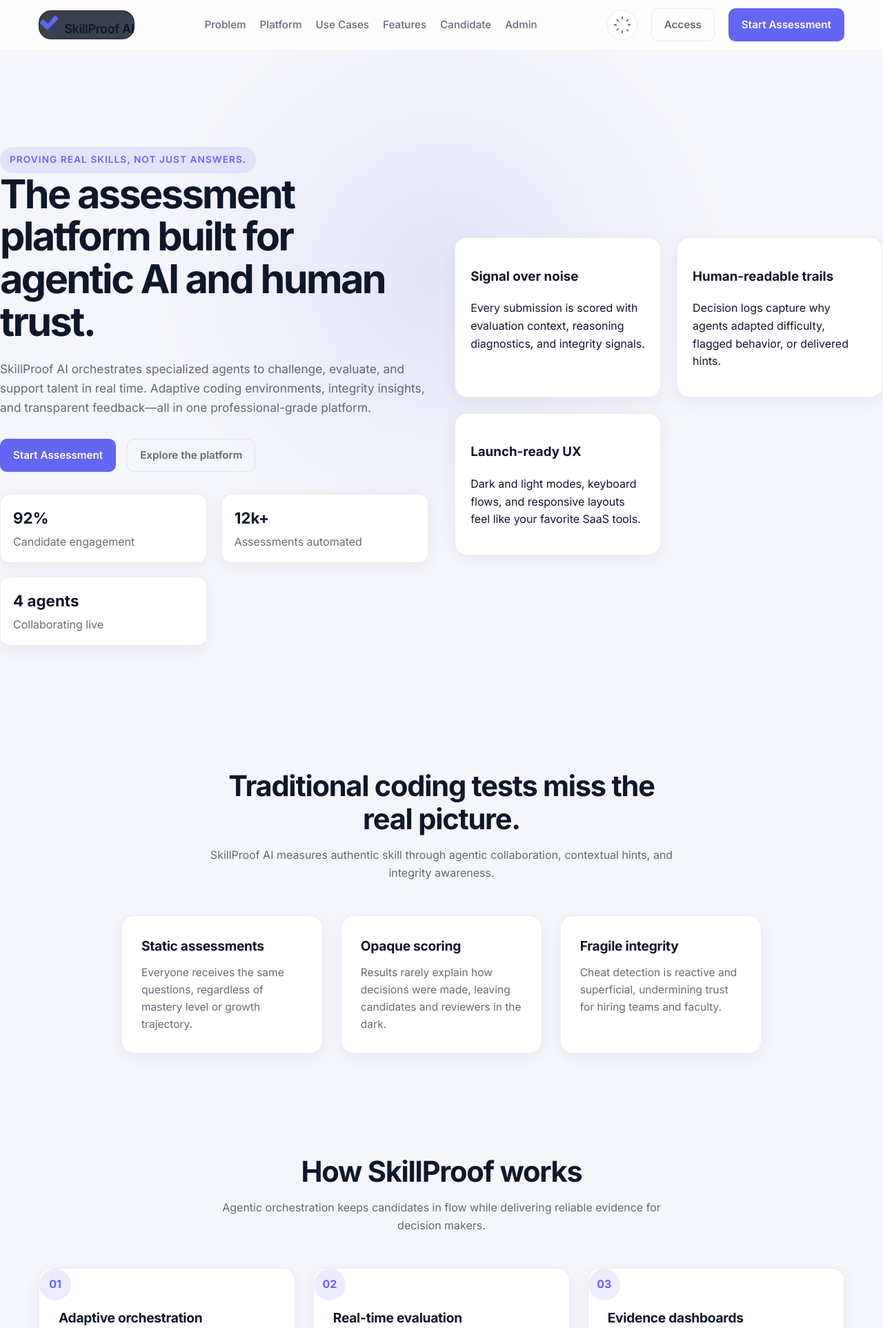
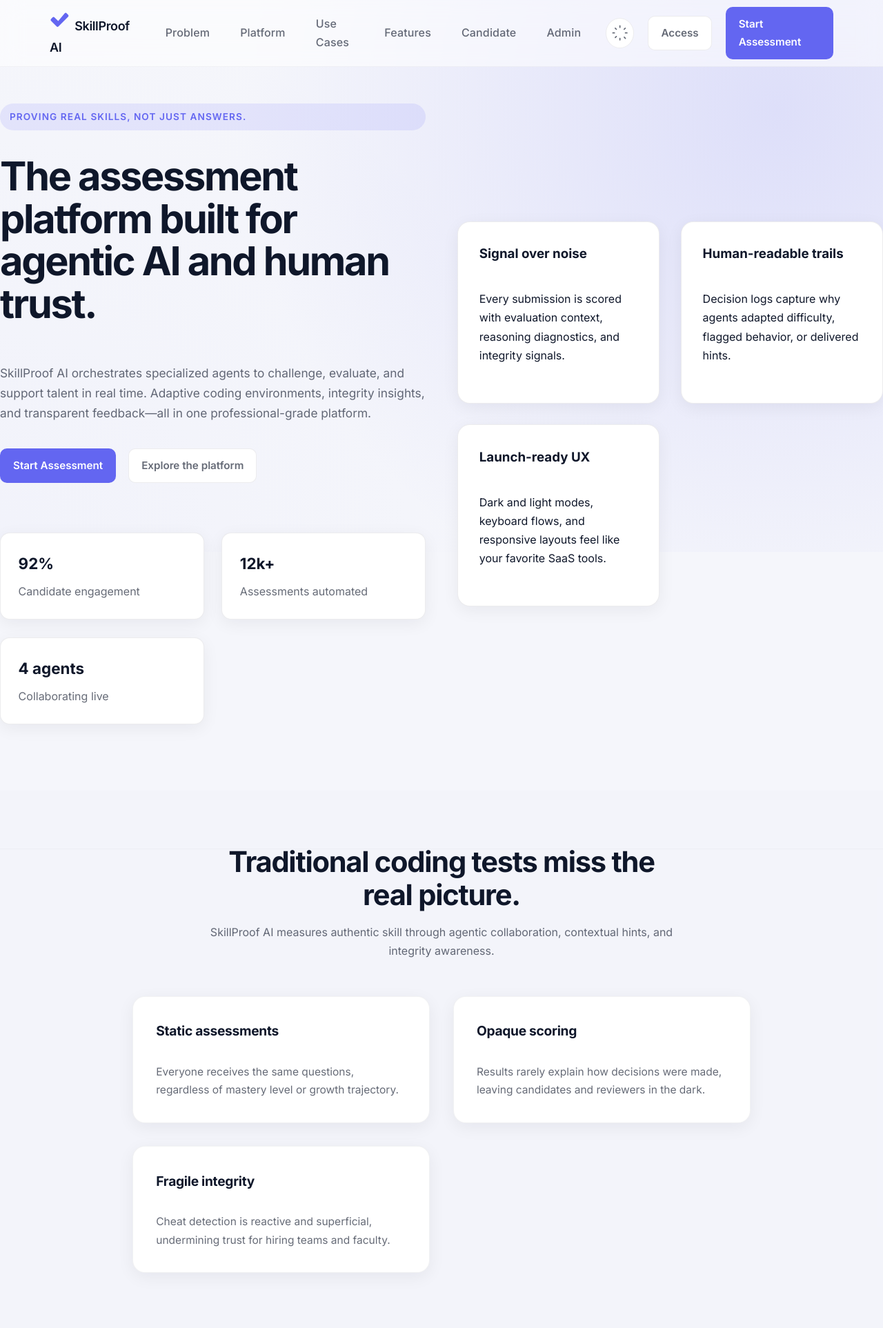
Before and after one commit to Aditya-jod/proj-skill-proof-ai, a FastAPI app: page / in a window 1280 px wide. Shown: the top 1925 px of the page at 69% size. Run offline with FastAPI, Linux system fonts and the light colour scheme; parts of the project's set-up code (start-up, migrations or seed data) failed here and were passed over.

Commit message:
feat: enhanced desgin and alignment

```diff
--- a/static/css/app.css
+++ b/static/css/app.css
@@ -5,6 +5,7 @@
   --bg-soft: #f5f6fb;
   --bg-surface: #ffffff;
   --bg-elevated: #ffffff;
+  --card-surface: #ffffff;
   --surface-900: #0f172a;
   --border-soft: rgba(15, 23, 42, 0.08);
   --text-primary: #0f172a;
@@ -22,8 +23,16 @@
   --radius-md: 14px;
   --radius-sm: 10px;
   --radius-pill: 999px;
-  --nav-height: 72px;
+  --nav-height: 96px;
   --transition-base: 180ms ease;
+  --space-2xs: 8px;
+  --space-xs: 12px;
+  --space-sm: 18px;
+  --space-md: 24px;
+  --space-lg: 36px;
+  --space-xl: 52px;
+  --space-2xl: 84px;
+  --space-3xl: 124px;
 }
 
 [data-theme="dark"] {
@@ -32,6 +41,7 @@
   --bg-soft: #0b1120;
   --bg-surface: #111827;
   --bg-elevated: #1f2937;
+  --card-surface: color-mix(in srgb, #1f2937 94%, transparent);
   --surface-900: #0f172a;
   --text-100: #f8fafc;
   --radius-pill: 999px;
@@ -57,7 +67,31 @@ body {
   background: var(--bg-soft);
   color: var(--text-primary);
   -webkit-font-smoothing: antialiased;
-  line-height: 1.6;
+  line-height: 1.7;
+}
+
+body {
+  padding-top: calc(var(--nav-height) - var(--space-sm));
+}
+
+body.page-access {
+  padding-top: 0;
+}
+
+body.page-landing {
+  background: radial-gradient(circle at top 20% right 12%, color-mix(in srgb, var(--accent) 16%, transparent) 0%, transparent 60%),
+    radial-gradient(circle at bottom left, color-mix(in srgb, var(--accent-soft) 18%, transparent) 0%, transparent 58%), var(--bg-soft);
+}
+
+p {
+  margin: 0 0 var(--space-md);
+}
+
+h1,
+h2,
+h3,
+h4 {
+  margin: 0 0 var(--space-sm);
 }
 
 a {
@@ -104,7 +138,7 @@ main {
 .shell {
   width: min(100%, var(--shell-max-width, 1400px));
   margin: 0 auto;
-  padding: 0 clamp(24px, 5vw, 56px);
+  padding: 0 clamp(32px, 6vw, 72px);
 }
 
 .shell-wide {
@@ -116,12 +150,14 @@ main {
 }
 
 .site-header {
-  position: sticky;
+  position: fixed;
   top: 0;
-  z-index: 900;
+  left: 0;
+  right: 0;
+  z-index: 1000;
   backdrop-filter: blur(16px);
-  background: color-mix(in srgb, var(--bg-surface) 78%, transparent);
-  border-bottom: 1px solid color-mix(in srgb, var(--border-soft) 60%, transparent);
+  background: color-mix(in srgb, var(--bg-surface) 54%, transparent);
+  border-bottom: 1px solid color-mix(in srgb, var(--border-soft) 48%, transparent);
 }
 
 .site-header .shell {
@@ -129,12 +165,13 @@ main {
   align-items: center;
   justify-content: space-between;
   height: var(--nav-height);
+  gap: var(--space-md);
 }
 
 .brand {
-  background: color-mix(in srgb, var(--surface-900) 82%, transparent);
-  border-radius: var(--radius-lg);
-  border: 1px solid color-mix(in srgb, var(--surface-900) 68%, transparent);
+  background: transparent;
+  border-radius: 0;
+  border: none;
   font-weight: 600;
   font-size: 1.125rem;
   letter-spacing: -0.02em;
@@ -154,15 +191,39 @@ main {
 }
 
 .primary-nav a {
+  position: relative;
+  display: inline-flex;
+  align-items: center;
+  padding: var(--space-2xs) var(--space-xs);
   color: var(--text-secondary);
   font-weight: 500;
-  font-size: 0.95rem;
-  transition: color var(--transition-base);
+  font-size: 1rem;
+  letter-spacing: 0.01em;
+  transition: color 180ms ease, transform 180ms ease;
 }
 
 .primary-nav a:hover,
 .primary-nav a:focus {
   color: var(--accent);
+  transform: translateY(-1px);
+}
+
+.primary-nav a::after {
+  content: '';
+  position: absolute;
+  left: var(--space-xs);
+  right: var(--space-xs);
+  bottom: calc(var(--space-2xs) * -0.2);
+  height: 2px;
+  background: currentColor;
+  transform: scaleX(0);
+  transform-origin: center;
+  transition: transform 200ms ease;
+}
+
+.primary-nav a:hover::after,
+.primary-nav a:focus::after {
+  transform: scaleX(1);
 }
 
 .button {
@@ -189,6 +250,7 @@ main {
 
 .button-muted {
   background: transparent;
+  background-color: #ffffff;
   color: var(--text-secondary);
   border-color: var(--border-soft);
 }
@@ -230,16 +292,30 @@ main {
 }
 
 .section {
-  padding: 88px 0;
+  padding: clamp(96px, 14vh, var(--space-3xl)) 0;
+  position: relative;
 }
 
 .section.tight {
-  padding: 60px 0;
+  padding: clamp(72px, 10vh, var(--space-2xl)) 0;
+}
+
+main > .section:nth-of-type(even) {
+  background: color-mix(in srgb, var(--accent-soft) 12%, var(--bg-soft));
+}
+
+main > .section:nth-of-type(even)::after {
+  content: '';
+  position: absolute;
+  inset: var(--space-2xl) 0 auto;
+  height: 1px;
+  background: color-mix(in srgb, var(--border-soft) 60%, transparent);
+  opacity: 0.4;
 }
 
 .section-header {
   max-width: 680px;
-  margin: 0 auto 48px;
+  margin: 0 auto var(--space-xl);
   text-align: center;
 }
 
@@ -256,9 +332,9 @@ main {
 }
 
 .hero {
-  padding: 140px 0 120px;
+  padding: clamp(48px, 9vh, 96px) 0 clamp(92px, 12vh, 132px);
   display: grid;
-  gap: clamp(36px, 3vw, 56px);
+  gap: clamp(42px, 3.6vw, 64px);
   align-items: center;
   grid-template-columns: repeat(auto-fit, minmax(320px, 1fr));
 }
@@ -266,24 +342,25 @@ main {
 .hero-copy {
   max-width: 640px;
   justify-self: start;
+  display: grid;
+  gap: var(--space-lg);
 }
 
 .hero-copy h1 {
   font-size: clamp(2.6rem, 4.4vw + 1rem, 3.6rem);
   line-height: 1.07;
-  letter-spacing: -0.045em;
-  margin: 0 0 24px;
+  letter-spacing: -0.04em;
 }
 
 .hero-copy p {
   color: var(--text-secondary);
   font-size: 1.08rem;
-  margin: 0 0 32px;
+  margin: 0;
 }
 
 .hero-actions {
   display: flex;
-  gap: 16px;
+  gap: var(--space-sm);
   flex-wrap: wrap;
 }
 
@@ -303,7 +380,7 @@ main {
 
 .grid {
   display: grid;
-  gap: clamp(24px, 2vw, 36px);
+  gap: clamp(28px, 2.6vw, 42px);
 }
 
 .grid.cols-2 {
@@ -319,10 +396,13 @@ main {
 }
 
 .card {
-  background: var(--bg-elevated);
+  background: var(--card-surface);
   border-radius: var(--radius-lg);
-  border: 1px solid var(--border-soft);
-  padding: 28px;
+  border: 1px solid color-mix(in srgb, var(--border-soft) 68%, transparent);
+  padding: clamp(28px, 2.6vw, 36px);
+  display: flex;
+  flex-direction: column;
+  gap: var(--space-sm);
   box-shadow: var(--shadow-sm);
   transition: transform var(--transition-base), box-shadow var(--transition-base);
 }
@@ -345,6 +425,7 @@ main {
   margin: 0;
   color: var(--text-secondary);
   font-size: 0.97rem;
+  line-height: 1.7;
 }
 
 .checklist {
@@ -377,7 +458,7 @@ main {
 }
 
 .footer {
-  padding: 48px 0;
+  padding: var(--space-xl) 0;
   border-top: 1px solid var(--border-soft);
   background: color-mix(in srgb, var(--bg-surface) 90%, transparent);
 }
@@ -399,7 +480,7 @@ main {
 .badge {
   display: inline-flex;
   align-items: center;
-  padding: 6px 10px;
+  padding: 6px 14px;
   border-radius: 999px;
   font-size: 0.78rem;
   font-weight: 600;
--- a/static/css/home.css
+++ b/static/css/home.css
@@ -1,10 +1,6 @@
-body.page-landing {
-    background: radial-gradient(circle at center, color-mix(in srgb, var(--accent) 12%, transparent) 0%, transparent 55%), var(--bg-soft);
-}
-
 .hero-visual {
     display: grid;
-    gap: clamp(20px, 1.8vw, 32px);
+    gap: clamp(28px, 2.4vw, 44px);
     grid-template-columns: repeat(auto-fit, minmax(280px, 1fr));
     justify-self: stretch;
 }
@@ -13,30 +9,46 @@ body.page-landing {
     background: var(--bg-elevated);
     border-radius: var(--radius-lg);
     border: 1px solid var(--border-soft);
-    padding: 22px;
+    padding: clamp(28px, 2.4vw, 36px);
     box-shadow: var(--shadow-sm);
+    display: grid;
+    gap: var(--space-sm);
+    min-height: 100%;
+    transition: transform var(--transition-base), box-shadow var(--transition-base);
+}
+
+.hero-visual .panel:hover,
+.hero-visual .panel:focus-within {
+    transform: translateY(-6px);
+    box-shadow: var(--shadow-lg);
 }
 
 .metrics-strip {
     display: grid;
     grid-template-columns: repeat(auto-fit, minmax(220px, 1fr));
-    gap: clamp(18px, 1.6vw, 26px);
-    margin-top: 32px;
+    gap: clamp(22px, 2vw, 32px);
+    margin-top: var(--space-lg);
 }
 
 .metrics-strip .metric {
     min-width: 160px;
-    padding: 16px 18px;
+    padding: clamp(22px, 2vw, 28px);
     border-radius: var(--radius-md);
     background: var(--bg-elevated);
     border: 1px solid var(--border-soft);
     box-shadow: var(--shadow-sm);
+    display: grid;
+    gap: var(--space-2xs);
+}
+
+.metrics-strip .metric span {
+    margin: 0;
 }
 
 .metrics-strip .metric strong {
     display: block;
     font-size: 1.4rem;
-    margin-bottom: 4px;
+    margin-bottom: 0;
 }
 
 .how-it-works {
@@ -45,7 +57,7 @@ body.page-landing {
 
 .how-it-works .step {
     position: relative;
-    padding-top: 56px;
+    padding-top: 64px;
 }
 
 .how-it-works .step::before {
@@ -64,13 +76,22 @@ body.page-landing {
     font-weight: 700;
 }
 
+.how-it-works .step h3 {
+    margin-top: 0;
+    margin-bottom: var(--space-xs);
+}
+
+.how-it-works .step p {
+    margin: 0;
+}
+
 .cta-banner {
     background: linear-gradient(135deg, var(--accent) 0%, var(--accent-strong) 60%);
     color: #fff;
     border-radius: calc(var(--radius-lg) + 6px);
-    padding: clamp(44px, 4vw, 64px);
+    padding: clamp(52px, 5vw, 76px);
     display: grid;
-    gap: clamp(20px, 2vw, 32px);
+    gap: clamp(24px, 3vw, 36px);
     align-items: center;
     grid-template-columns: repeat(auto-fit, minmax(320px, 1fr));
 }
@@ -82,6 +103,7 @@ body.page-landing {
 
 .use-cases .card {
     align-self: stretch;
+    padding: clamp(32px, 2.8vw, 40px);
 }
 
 .use-cases .card h4 {
@@ -94,6 +116,16 @@ body.page-landing {
 
 @media (max-width: 880px) {
     .cta-banner {
-        padding: 36px;
+        padding: clamp(40px, 8vw, 52px);
     }
 }
+
+@media (max-width: 720px) {
+    .hero-visual {
+        grid-template-columns: repeat(auto-fit, minmax(220px, 1fr));
+    }
+
+    .metrics-strip {
+        grid-template-columns: repeat(auto-fit, minmax(180px, 1fr));
+    }
+}
```
Also changed, not shown: static/css/access.css (+23 -1 lines).
